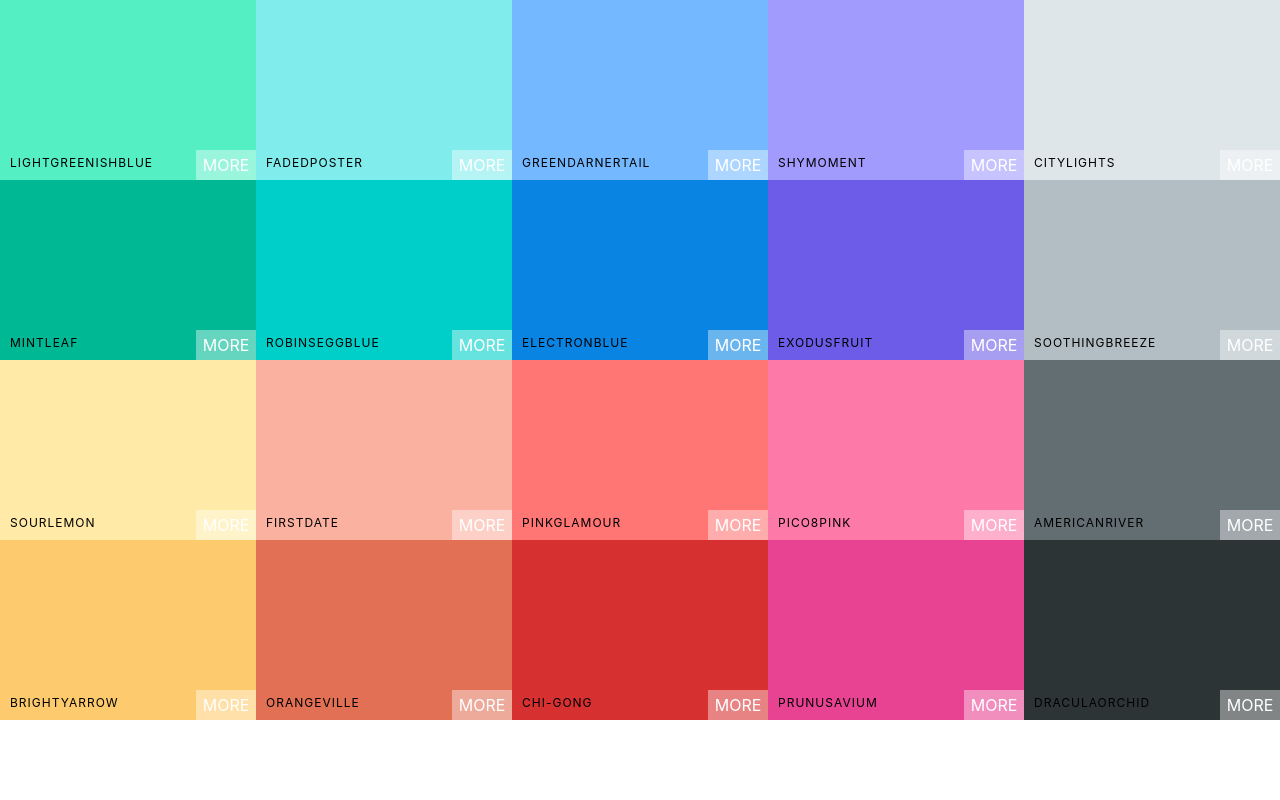
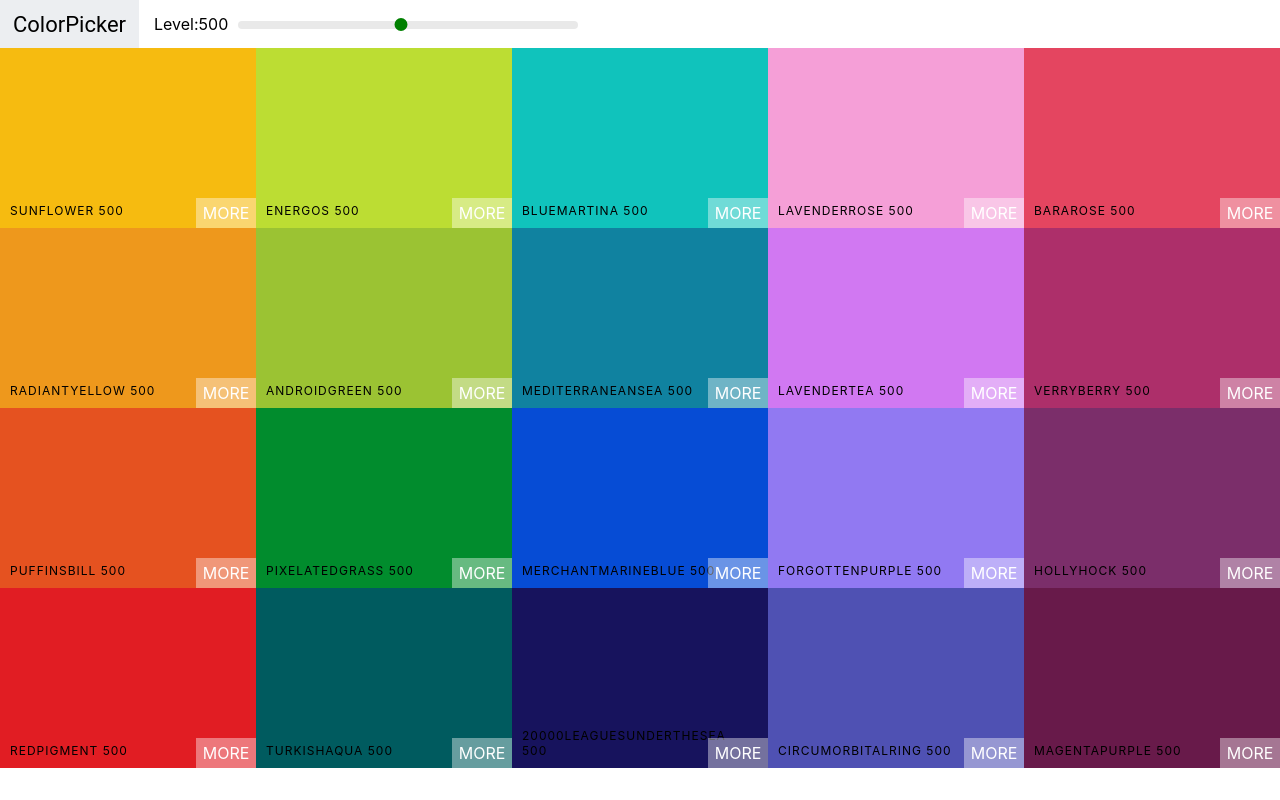
Before and after one commit to abedinosaurs/cinema-palette-reactapp, a React (Create React App) app: page / in a window 1280 px wide. Built offline with nearby package versions, Linux system fonts and the light colour scheme.

Commit message:
Slider Style and navbar added

```diff
--- a/package.json
+++ b/package.json
@@ -7,6 +7,7 @@
     "@testing-library/react": "^9.5.0",
     "@testing-library/user-event": "^7.2.1",
     "chroma-js": "^2.1.0",
+    "rc-slider": "^9.2.4",
     "react": "^16.13.1",
     "react-copy-to-clipboard": "^5.0.2",
     "react-dom": "^16.13.1",
--- a/src/App.js
+++ b/src/App.js
@@ -9,7 +9,7 @@
 		console.log(generatePalette(seedColors[3]));
 		return (
 			<div>
-				<Palette {...seedColors[3]} />
+				<Palette palette={generatePalette(seedColors[2])} />
 			</div>
 		);
 	}
--- /dev/null
+++ b/src/Navbar.css
@@ -0,0 +1,49 @@
+.Navbar {
+	display: flex;
+	align-items: center;
+	justify-content: flex-start;
+	height: 6vh;
+}
+
+.logo {
+	margin-right: 15px;
+	padding: 0 13px;
+	font-size: 22px;
+	background-color: #eceef1;
+	font-family: Roboto;
+	height: 100%;
+	display: flex;
+	align-items: center;
+}
+
+.logo a {
+	text-decoration: none;
+	color: black;
+}
+
+.slider {
+	width: 340px;
+	margin: 0 10px;
+	display: inline-block;
+}
+
+.rc-slider-track {
+	background-color: transparent;
+}
+
+.rc-slider-rail {
+	height: 8px;
+}
+.rc-slider-handle,
+.rc-slider-handle:hover,
+.rc-slider-handle:focus,
+.rc-slider-handle:active {
+	background-color: green;
+	outline: none;
+	border: 2px solid green;
+	box-shadow: none;
+	width: 13px;
+	height: 13px;
+	margin-left: -7px;
+	margin-top: -3px;
+}
--- /dev/null
+++ b/src/Navbar.js
@@ -0,0 +1,29 @@
+import React, { Component } from "react";
+import Slider from "rc-slider";
+import "rc-slider/assets/index.css";
+import "./Navbar.css";
+
+export default class Navbar extends Component {
+	render() {
+		const { level, changeLevel } = this.props;
+		return (
+			<nav className="Navbar">
+				<div className="logo">
+					<a href="/">ColorPicker</a>
+				</div>
+				<div className="slider-container">
+					<span>Level:{level}</span>
+					<div className="slider">
+						<Slider
+							step={100}
+							defaultValue={level}
+							min={100}
+							max={900}
+							onAfterChange={changeLevel}
+						/>
+					</div>
+				</div>
+			</nav>
+		);
+	}
+}
--- a/src/Palette.js
+++ b/src/Palette.js
@@ -1,15 +1,32 @@
 import React, { Component } from "react";
 import ColorBox from "./ColorBox";
+import Navbar from "./Navbar";
 import "./Palette.css";
 
 export default class Palette extends Component {
+	constructor(props) {
+		super(props);
+
+		this.state = {
+			level: 500,
+		};
+		this.changeLevel = this.changeLevel.bind(this);
+	}
+
+	changeLevel(level) {
+		this.setState({ level });
+	}
+
 	render() {
-		const colorBoxes = this.props.colors.map((color) => (
-			<ColorBox background={color.color} name={color.name} />
+		const { colors } = this.props.palette;
+		const { level } = this.state;
+		const colorBoxes = colors[level].map((color) => (
+			<ColorBox background={color.hex} name={color.name} />
 		));
 		return (
 			<div className="Palette">
 				{/* Navbar goes here */}
+				<Navbar level={level} changeLevel={this.changeLevel} />
 				<div className="Palette-colors">{colorBoxes}</div>
 				{/* footer */}
 			</div>
```
Also changed, not shown: 2 other files (tests, documents, lock files or other folders).
